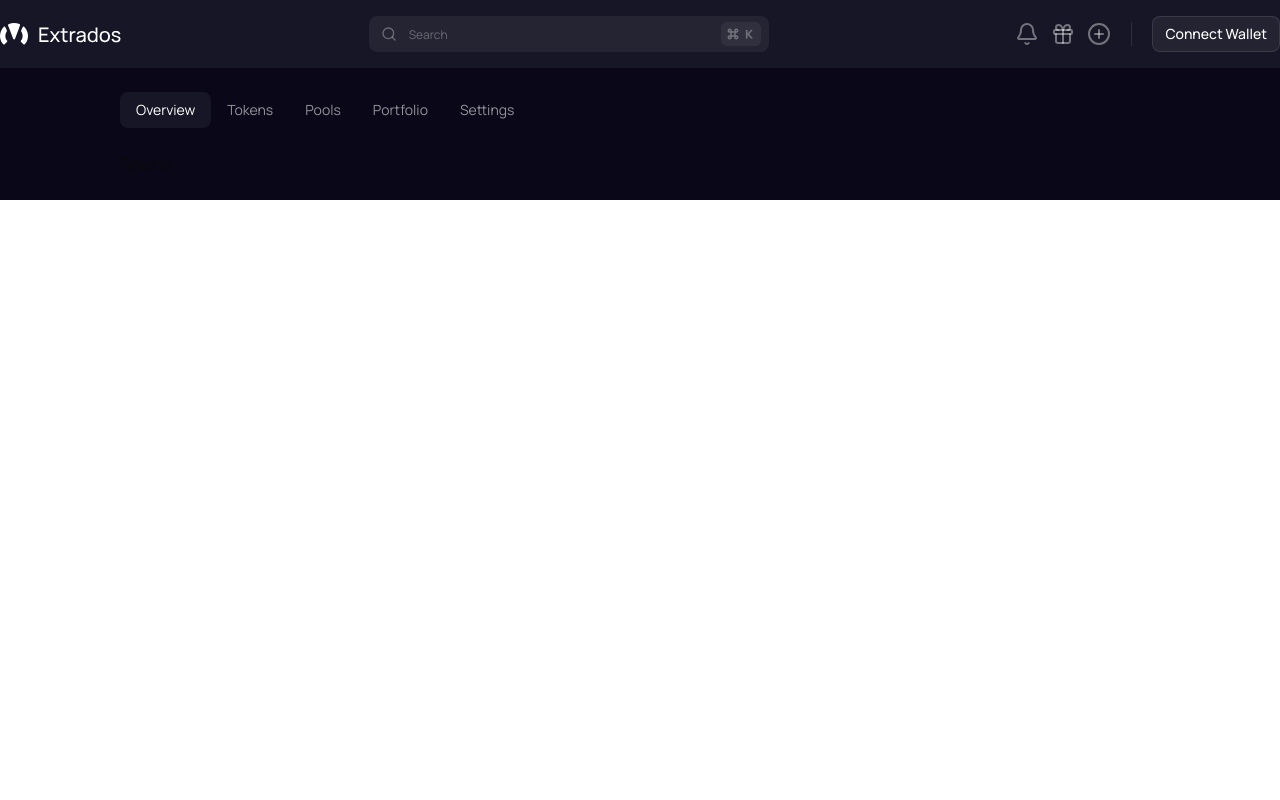
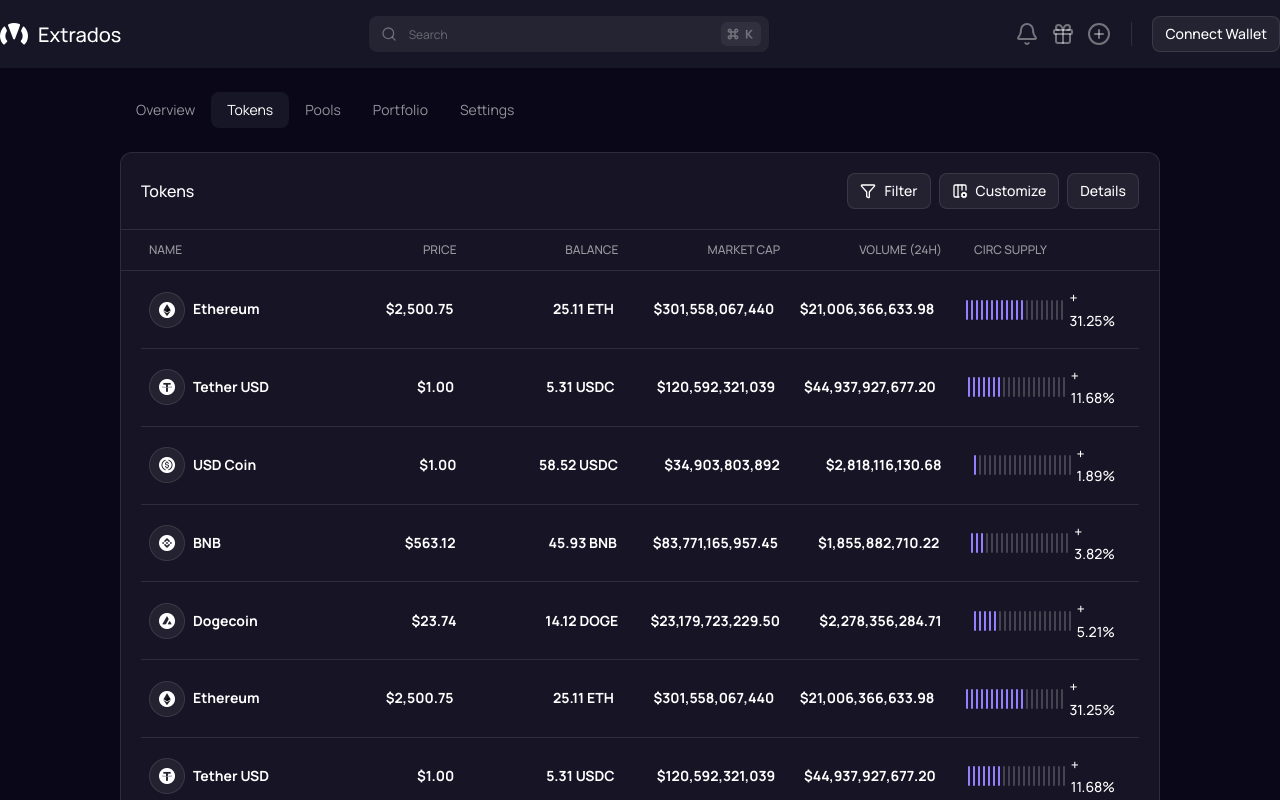
Before and after one commit to azkaanasiyya/extrados, a React (Vite) app: page /tokens in a window 1280 px wide. Shown: the top 800 px of the page. Built offline with nearby package versions, Linux system fonts and the light colour scheme.

Commit message:
feat: add tokens page

```diff
--- a/src/components/overview/tokens.tsx
+++ b/src/components/overview/tokens.tsx
@@ -30,7 +30,7 @@
                 <div className="py-2.5 px-2 w-full max-w-[184px] text-end text-[12px] leading-[165%] text-white-neutral-400 font-medium">VOLUME (24H)</div>
                 <div className="py-2.5 px-6 w-full max-w-[216px] text-start text-[12px] leading-[165%] text-white-neutral-400 font-medium">CIRC SUPPLY</div>
             </div>
-            {TokensData.map((token, index) => {
+            {TokensData.slice(0, 5).map((token, index) => {
                 const allBars: React.ReactNode[] = [];
                 token.bars.forEach(group => {
                     for (let i = 0; i < group.count; i++) {
--- a/src/components/templates/nav.tsx
+++ b/src/components/templates/nav.tsx
@@ -1,13 +1,34 @@
+import { NavLink } from "react-router-dom";
+
 export default function Navigation() {
+    const getNavLinkClass = ({ isActive }: { isActive: boolean }) =>
+        isActive
+            ? "text-[14px] leading-[160%] px-4 py-[7px] bg-white-neutral-900 rounded-[8px] text-base-white cursor-pointer hover:bg-white-neutral-900 hover:rounded-[8px]"
+            : "text-[14px] leading-[160%] px-4 py-[7px] text-white-neutral-400 cursor-pointer hover:bg-white-neutral-900 hover:rounded-[8px]";
+
     return (
         <div className="flex flex-col items-center justify-center">
             <div className="max-w-[1200px] w-full flex flex-row items-center justify-start">
-                <div className="text-[14px] leading-[160%] text-base-white px-4 py-[7px] bg-white-neutral-900 rounded-[8px]">Overview</div>
-                <div className="text-[14px] leading-[160%] text-white-neutral-400 px-4 py-[7px]">Tokens</div>
-                <div className="text-[14px] leading-[160%] text-white-neutral-400 px-4 py-[7px]">Pools</div>
-                <div className="text-[14px] leading-[160%] text-white-neutral-400 px-4 py-[7px]">Portfolio</div>
-                <div className="text-[14px] leading-[160%] text-white-neutral-400 px-4 py-[7px]">Settings</div>
+                <NavLink to="/" className={getNavLinkClass}>
+                    Overview
+                </NavLink>
+
+                <NavLink to="/tokens" className={getNavLinkClass}>
+                    Tokens
+                </NavLink>
+
+                <NavLink to="/pools" className={getNavLinkClass}>
+                    Pools
+                </NavLink>
+
+                <NavLink to="/portfolio" className={getNavLinkClass}>
+                    Portfolio
+                </NavLink>
+
+                <NavLink to="/settings" className={getNavLinkClass}>
+                    Settings
+                </NavLink>
             </div>
         </div>
-    )
+    );
 }
--- a/src/data/token.ts
+++ b/src/data/token.ts
@@ -55,4 +55,54 @@
         change: '+ 5.21%',
         bars: [{color: 'bg-primary-400', count: 5}, {color: 'bg-white-neutral-700', count: 15}],
     },
+    {
+        name: 'Ethereum',
+        image: eth,
+        price: '$2,500.75',
+        balance: '25.11 ETH',
+        marketCap: '$301,558,067,440',
+        volume: '$21,006,366,633.98',
+        change: '+ 31.25%',
+        bars: [{color: 'bg-primary-400', count: 12}, {color: 'bg-white-neutral-700', count: 8}],
+    },
+    {
+        name: 'Tether USD',
+        image: tether,
+        price: '$1.00',
+        balance: '5.31 USDC',
+        marketCap: '$120,592,321,039',
+        volume: '$44,937,927,677.20',
+        change: '+ 11.68%',
+        bars: [{color: 'bg-primary-400', count: 7}, {color: 'bg-white-neutral-700', count: 13}],
+    },
+    {
+        name: 'USD Coin',
+        image: usd,
+        price: '$1.00',
+        balance: '58.52 USDC',
+        marketCap: '$34,903,803,892',
+        volume: '$2,818,116,130.68',
+        change: '+ 1.89%',
+        bars: [{color: 'bg-primary-400', count: 1}, {color: 'bg-white-neutral-700', count: 19}],
+    },
+    {
+        name: 'BNB',
+        image: bnb,
+        price: '$563.12',
+        balance: '45.93 BNB',
+        marketCap: '$83,771,165,957.45',
+        volume: '$1,855,882,710.22',
+        change: '+ 3.82%',
+        bars: [{color: 'bg-primary-400', count: 3}, {color: 'bg-white-neutral-700', count: 17}],
+    },
+    {
+        name: 'BNB',
+        image: bnb,
+        price: '$563.12',
+        balance: '45.93 BNB',
+        marketCap: '$83,771,165,957.45',
+        volume: '$1,855,882,710.22',
+        change: '+ 3.82%',
+        bars: [{color: 'bg-primary-400', count: 3}, {color: 'bg-white-neutral-700', count: 17}],
+    }
 ]
--- a/src/pages/tokens.tsx
+++ b/src/pages/tokens.tsx
@@ -1,5 +1,65 @@
+import { Button } from "@/components/ui/button";
+import { TokensData } from "@/data/token"
+import { Columns3Cog, Filter } from "lucide-react";
+
 export default function Tokens() {
     return (
-        <div>Tokens</div>
+        <div className="bg-white-neutral-900 border border-white-neutral-800 rounded-[12px] flex flex-col w-full">
+                    <div className="max-w-[1200px] w-full flex flex-row items-center justify-between border-b border-white-neutral-800 p-5">
+                        <span className="text-[16px] leading-[160%] text-base-white font-medium">Tokens</span>
+                        <div className="flex flex-row gap-2">
+                            <Button variant="swap" size="default" className="cursor-pointer">
+                                <Filter className="w-4 h-4 text-base-white" />
+                                Filter
+                            </Button>
+                            <Button variant="swap" size="default" className="cursor-pointer">
+                                <Columns3Cog className="w-4 h-4 text-base-white" />
+                                Customize
+                            </Button>
+                            <Button variant="swap" size="default" className="cursor-pointer">
+                                Details
+                            </Button>
+                        </div>
+                    </div>
+                    <div className="px-5 border-b border-white-neutral-800 flex flex-row">
+                        <div className="py-2.5 px-2 w-full max-w-[208px] text-start text-[12px] leading-[165%] text-white-neutral-400 font-medium">NAME</div>
+                        <div className="py-2.5 px-2 w-full max-w-[184px] text-end text-[12px] leading-[165%] text-white-neutral-400 font-medium">PRICE</div>
+                        <div className="py-2.5 px-2 w-full max-w-[184px] text-end text-[12px] leading-[165%] text-white-neutral-400 font-medium">BALANCE</div>
+                        <div className="py-2.5 px-2 w-full max-w-[184px] text-end text-[12px] leading-[165%] text-white-neutral-400 font-medium">MARKET CAP</div>
+                        <div className="py-2.5 px-2 w-full max-w-[184px] text-end text-[12px] leading-[165%] text-white-neutral-400 font-medium">VOLUME (24H)</div>
+                        <div className="py-2.5 px-6 w-full max-w-[216px] text-start text-[12px] leading-[165%] text-white-neutral-400 font-medium">CIRC SUPPLY</div>
+                    </div>
+                    {TokensData.map((token, index) => {
+                        const allBars: React.ReactNode[] = [];
+                        token.bars.forEach(group => {
+                            for (let i = 0; i < group.count; i++) {
+                                allBars.push(
+                                    <div
+                                        key={`${token.name}-${allBars.length}`}
+                                        className={`w-0.5 h-5 rounded-[8px] ${group.color}`}
+                                    />
+                                );
+                            }
+                        });
+                        return (
+                            <div key={index} className="mx-5 border-b border-white-neutral-800 flex flex-row items-center">
+                                <div className="py-2.5 px-2 w-full max-w-[208px] items-center justify-start flex flex-row gap-2">
+                                    <img src={token.image} alt={token.name} className="w-9 h-9" />
+                                    <span className="text-[14px] leading-[160%] text-base-white font-bold">{token.name}</span>
+                                </div>
+                                <div className="py-4 px-2 w-full max-w-[184px] text-end text-[14px] leading-[160%] text-base-white font-bold">{token.price}</div>
+                                <div className="py-4 px-2 w-full max-w-[184px] text-end text-[14px] leading-[160%] text-base-white font-bold">{token.balance}</div>
+                                <div className="py-4 px-2 w-full max-w-[184px] text-end text-[14px] leading-[160%] text-base-white font-bold">{token.marketCap}</div>
+                                <div className="py-4 px-2 w-full max-w-[184px] text-end text-[14px] leading-[160%] text-base-white font-bold">{token.volume}</div>
+                                <div className="py-4 px-6 w-full max-w-[216px] flex flex-row gap-1.5 items-center">
+                                    <div className="flex flex-row gap-[3px]">
+                                        {allBars}
+                                    </div>
+                                    <span className="text-[14px] leading-[160%] font-medium text-base-white">{token.change}</span>
+                                </div>
+                            </div>
+                        )
+                    })}
+                </div>
     )
 }
```
